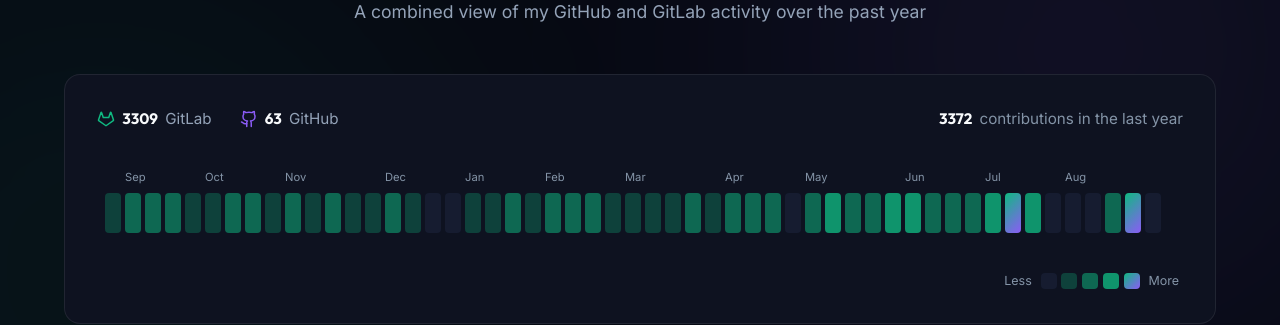
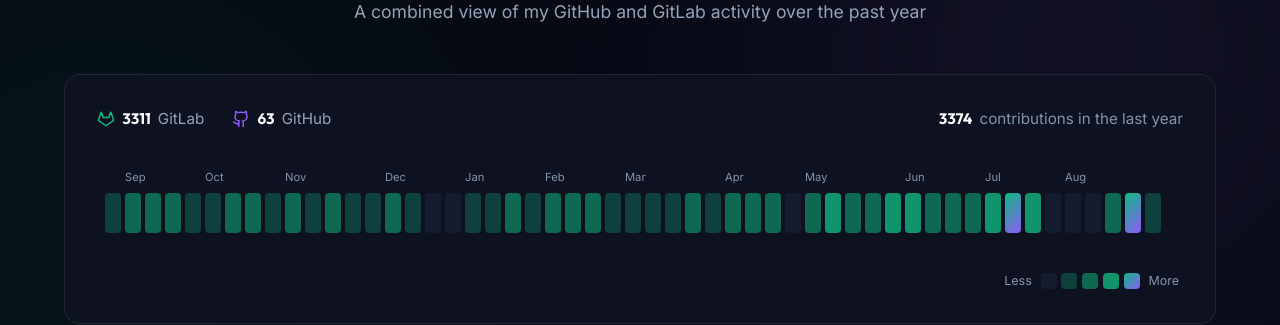
Before and after one commit to NickBourque/NickBourque.github.io, a Jekyll site: the page built from index.html, in a window 1280 px wide and 900 px high, scrolled down 2054 px. Shown: the part 151-476 px from the top of the window. Built offline with Jekyll 4.4.1, drawn with Linux system fonts in a browser that asks for light colours; nearby versions of some CDN libraries.

Commit message:
chore: refresh contributions data

```diff
--- a/_data/contributions.json
+++ b/_data/contributions.json
@@ -1,9 +1,9 @@
 {
-  "generated": "2026-08-30",
+  "generated": "2026-08-31",
   "totals": {
     "github": 63,
-    "gitlab": 3309,
-    "combined": 3372
+    "gitlab": 3311,
+    "combined": 3374
   },
   "max": 214,
   "weeks": [
@@ -427,9 +427,9 @@
       "weekStart": "2026-08-30",
       "monthLabel": "",
       "gh": 0,
-      "gl": 0,
-      "total": 0,
-      "level": 0
+      "gl": 2,
+      "total": 2,
+      "level": 1
     }
   ]
 }
```
